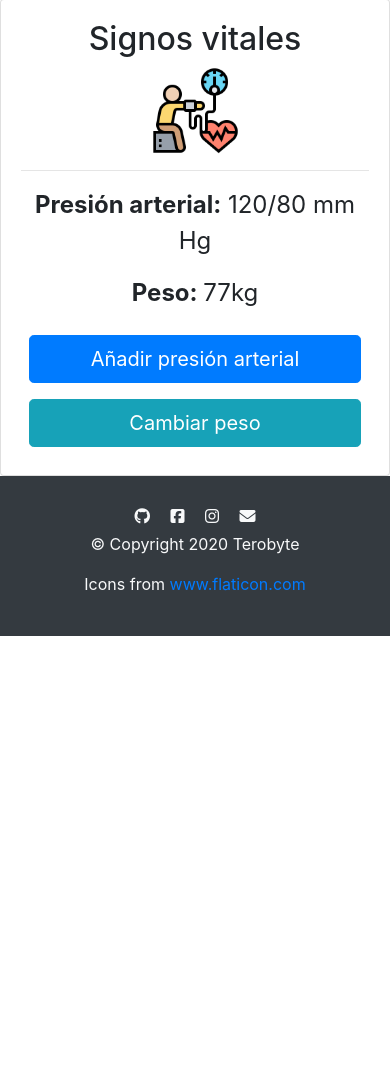
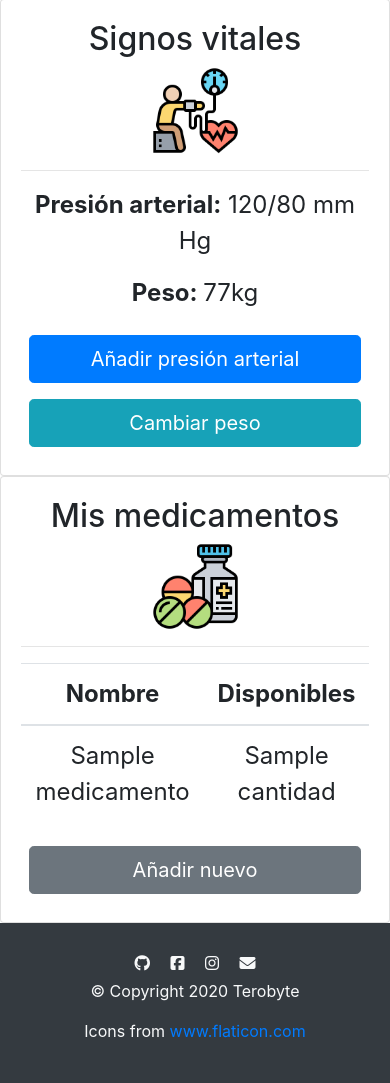
Before and after one commit to Dracoptera/tero, a Django app: template cuentas/templates/cuentas/usuario.html in a window 390 px wide. Shown: the part 570-1653 px from the top of the page. Before the commit the page ends 1206 px from the top, so only its background shows below. Run offline with Django 3.2, Linux system fonts and the light colour scheme; the template is opened without the code that fills it: most values are stand-ins (such as "Sample title", 1, 10 or a date in 2020); parts of the project's set-up code (start-up, migrations or seed data) failed here and were passed over; some libraries are stand-ins or nearby versions.

Commit message:
Añadir lista de medicamentos

```diff
--- a/cuentas/templates/cuentas/dashboard.html
+++ b/cuentas/templates/cuentas/dashboard.html
@@ -16,7 +16,7 @@
 
   <div class="card-deck m-4">
     <div class="card text-center">
-      <img src="{% static "cuentas/sun.png" %}" class="card-img-top w-25 rounded mx-auto d-block alt=" Día">
+      <img src="{% static "cuentas/sun.png" %}" class="card-img-top w-25 rounded mx-auto d-block m-2 alt=" Día">
       <div class="card-body">
         <h5 class="card-title">Mañana</h5>
         <div class="card-text">
@@ -35,7 +35,7 @@
       </div>
     </div>
     <div class="card text-center">
-      <img src="{% static "cuentas/moon.png" %}" class="card-img-top w-25 rounded mx-auto d-block alt=" Noche">
+      <img src="{% static "cuentas/moon.png" %}" class="card-img-top w-25 rounded mx-auto m-2 d-block alt=" Noche">
       <div class="card-body">
         <h5 class="card-title">Noche</h5>
         <div class="card-text">
--- a/cuentas/templates/cuentas/usuario.html
+++ b/cuentas/templates/cuentas/usuario.html
@@ -7,7 +7,7 @@
 <div class="row">
 
 
-    <div class="col-md">
+    <div class="col-sm">
         <div class="card card-body text-center">
             <h2>Mi perfil</h2>
             <img src="{% static "cuentas/profile.png" %}" class="card-img-top w-25 rounded mx-auto d-block">
@@ -20,7 +20,7 @@
         </div>
     </div>
 
-    <div class="col-md">
+    <div class="col-sm">
         <div class="card card-body text-center">
             <h2>Signos vitales</h2>
 
@@ -36,9 +36,33 @@
     </div>
 
 
+    <div class="col-sm">
+        <div class="card card-body text-center">
+            <h2>Mis medicamentos</h2>
+
+            <img src="{% static "cuentas/medicine2.png" %}" class="card-img-top w-25 rounded mx-auto d-block">
+            <hr>
+            <table class="table">
+                <thead>
+                    <tr>
+                        <th>Nombre</th>
+                        <th>Disponibles</th>
+                    </tr>
+                </thead>
+                {% for i in medicamentos %}
+                <tr>
+                    <td>{{i.nombre}}</td>
+                    <td>{{i.cantidad}}</td>
+
+                </tr>
+                {% endfor %}
+            </table>
+
+            <a class="btn btn-lg btn-secondary m-2" href="/medicamentos/">Añadir nuevo</a>
+        </div>
+    </div>
+</div>
 
 
 
-</div>
-
 {% endblock %}
```
Also changed, not shown: cuentas/models.py (+7 -2 lines), cuentas/views.py (+9 -3 lines), cuentas/migrations/0003_auto_20200304_2149.py (added), cuentas/static/cuentas/medicine2.png (added), db.sqlite3.
